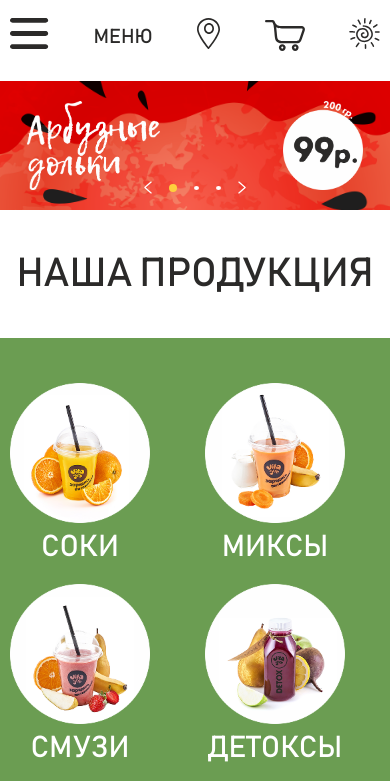
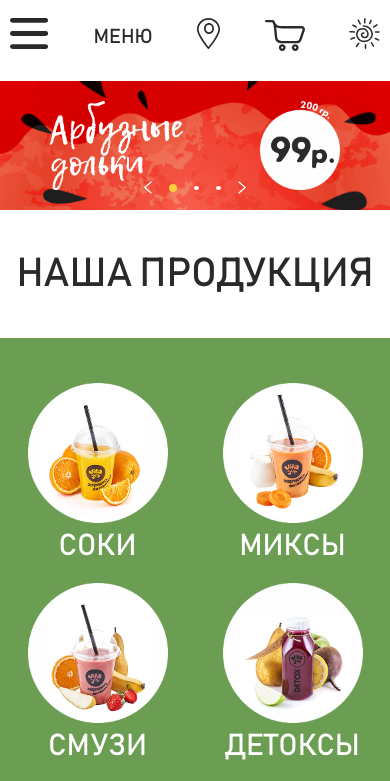
Before and after one commit to velniok/-VitaJuice, a React (Vite) app: page / in a window 390 px wide. Shown: the top 781 px of the page. Built offline with nearby package versions, Linux system fonts and the light colour scheme.

Commit message:
fix mobile hero, popular, products

```diff
--- a/src/scss/base/_base.scss
+++ b/src/scss/base/_base.scss
@@ -124,7 +124,7 @@ button {
 
     .title {
         font-size: 40px;
-        padding: 40px 0;
+        padding: 40px 10px;
     }
 
     .delivery {
--- a/src/scss/components/_hero.scss
+++ b/src/scss/components/_hero.scss
@@ -114,7 +114,7 @@
                 background-size: cover;
 
                 & .container {
-                    padding: 0 27px;
+                    padding: 0 100px;
                 }
             }
 
@@ -154,3 +154,33 @@
         }
     }
 }
+
+@media screen and (max-width: 476px) {
+    .hero {
+            &__slider {
+
+            &-item {
+                background-size: cover;
+
+                & .container {
+                    padding: 0 50px;
+                }
+            }
+        }
+    }
+}
+
+@media screen and (max-width: 376px) {
+    .hero {
+            &__slider {
+
+            &-item {
+                background-size: cover;
+
+                & .container {
+                    padding: 0 27px;
+                }
+            }
+        }
+    }
+}
--- a/src/scss/components/_popular.scss
+++ b/src/scss/components/_popular.scss
@@ -95,7 +95,7 @@
         &__card {
 
             &-item {
-                width: 300px;
+                width: calc(100vw - 20px);
                 height: 100%;
                 padding: 50px 41px;
             }
--- a/src/scss/components/_products.scss
+++ b/src/scss/components/_products.scss
@@ -65,6 +65,10 @@
 
             &-item {
                 width: 140px;
+                display: flex;
+                flex-direction: column;
+                row-gap: 5px;
+                justify-self: center;
             }
 
             &-img {
```
